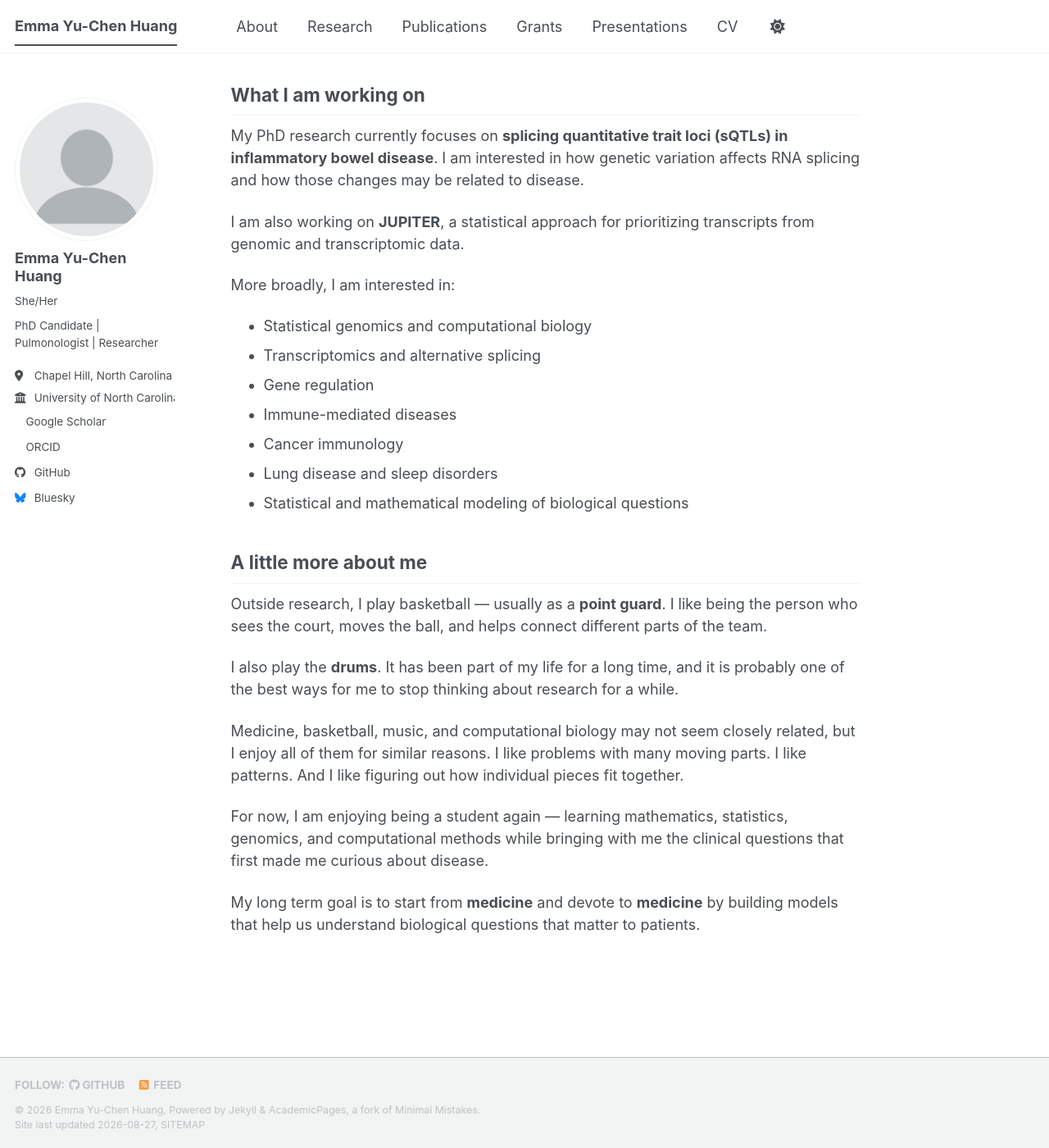
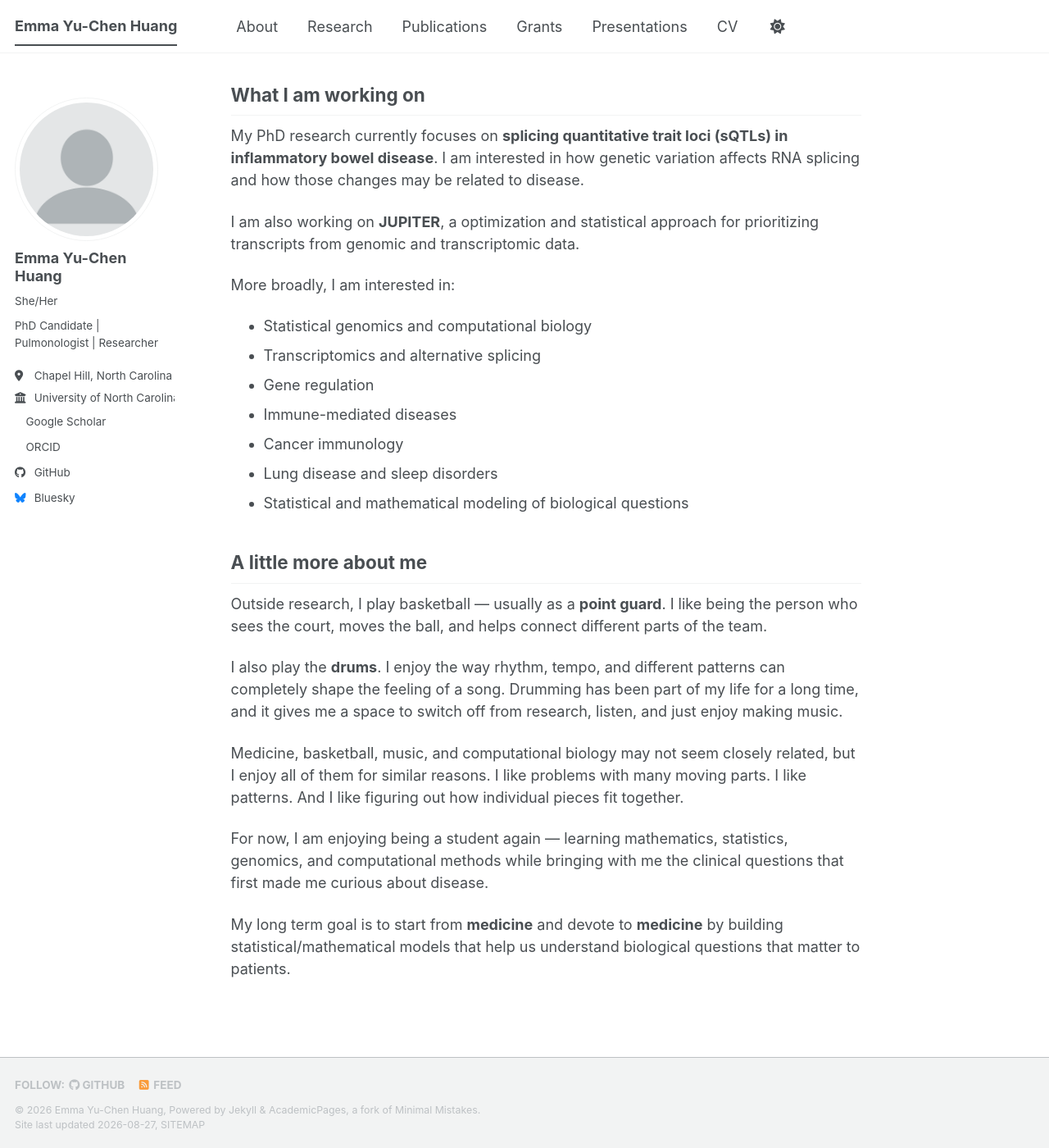
Before and after one commit to yuchen-hahaha/yuchen-hahaha.github.io, a Jekyll site: the page built from _pages/about.md, in a window 1280 px wide and 1400 px high, scrolled down 585 px. Shown: the whole window at 82% size. Built offline with Jekyll 4.4.1, drawn with Linux system fonts in a browser that asks for light colours; a style sheet for code colours, icons or effects is not loaded.

Commit message:
Clarify JUPITER and long-term goals in about.md
Updated descriptions of JUPITER and long-term goals to clarify focus on optimization and statistical models.

```diff
--- a/_pages/about.md
+++ b/_pages/about.md
@@ -21,7 +21,7 @@ Now, I spend much of my time working with genomic and transcriptomic data and th
 
 My PhD research currently focuses on **splicing quantitative trait loci (sQTLs) in inflammatory bowel disease**. I am interested in how genetic variation affects RNA splicing and how those changes may be related to disease.
 
-I am also working on **JUPITER**, a statistical approach for prioritizing transcripts from genomic and transcriptomic data.
+I am also working on **JUPITER**, a optimization and statistical approach for prioritizing transcripts from genomic and transcriptomic data.
 
 More broadly, I am interested in:
 
@@ -37,10 +37,10 @@ More broadly, I am interested in:
 
 Outside research, I play basketball — usually as a **point guard**. I like being the person who sees the court, moves the ball, and helps connect different parts of the team.
 
-I also play the **drums**. It has been part of my life for a long time, and it is probably one of the best ways for me to stop thinking about research for a while.
+I also play the **drums**. I enjoy the way rhythm, tempo, and different patterns can completely shape the feeling of a song. Drumming has been part of my life for a long time, and it gives me a space to switch off from research, listen, and just enjoy making music.
 
 Medicine, basketball, music, and computational biology may not seem closely related, but I enjoy all of them for similar reasons. I like problems with many moving parts. I like patterns. And I like figuring out how individual pieces fit together.
 
 For now, I am enjoying being a student again — learning mathematics, statistics, genomics, and computational methods while bringing with me the clinical questions that first made me curious about disease.
 
-My long term goal is to start from **medicine** and devote to **medicine** by building models that help us understand biological questions that matter to patients.
+My long term goal is to start from **medicine** and devote to **medicine** by building statistical/mathematical models that help us understand biological questions that matter to patients.
```
